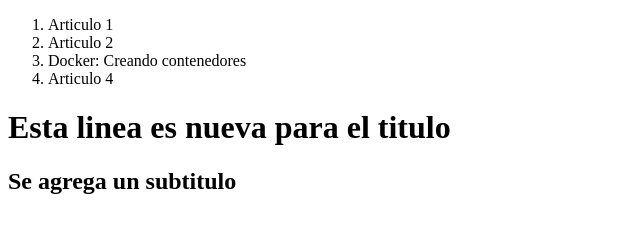
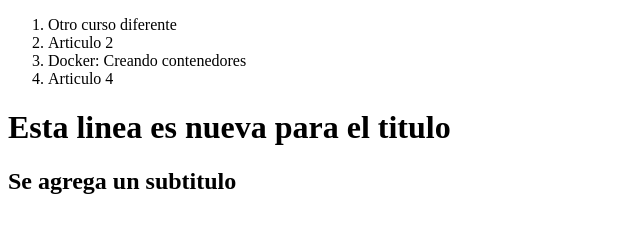
Before and after one commit to Musartion/AluraGit, a plain HTML site: page index.html in a window 1280 px wide. Shown: the full height of the page, 0-640 px from the left. Drawn offline with Linux system fonts and the light colour scheme.

Commit message:
agregando curso diferente

```diff
--- a/index.html
+++ b/index.html
@@ -8,7 +8,7 @@
 </head>
 <body>
     <ol>
-        <li>Articulo 1</li>
+        <li>Otro curso diferente</li>
         <li>Articulo 2</li>
         <li>Docker: Creando contenedores</li>
         <li>Articulo 4</li>
```
